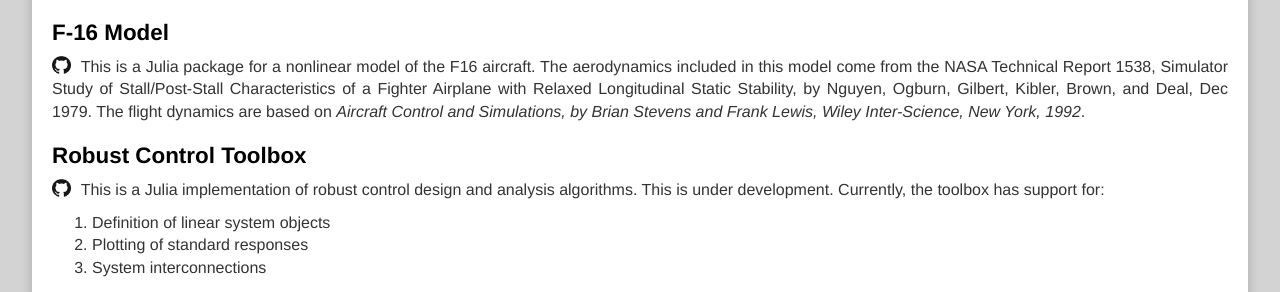
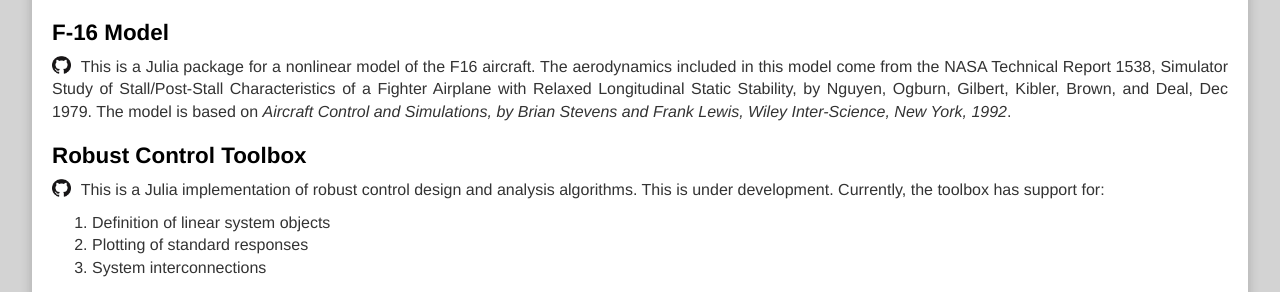
Before and after one commit to isrlab/isrlab.github.io, a Jekyll site: the page built from software.md, in a window 1280 px wide. Shown: the part 315-607 px from the top of the page. Built offline with Jekyll 4.4.1, drawn with Linux system fonts in a browser that asks for light colours; nearby versions of some CDN libraries.

Commit message:
Updated Software

```diff
--- a/software.md
+++ b/software.md
@@ -10,7 +10,7 @@
 [<img src="assets/images/GitHub-Mark-120px-plus.png"
      alt="GitHubicon"
      style="float: left; margin-right: 10px; height:14pt" />](https://github.com/isrlab/F16Model)
-This is a Julia package for a nonlinear model of the F16 aircraft. The aerodynamics included in this model come from the NASA Technical Report 1538, Simulator Study of Stall/Post-Stall Characteristics of a Fighter Airplane with Relaxed Longitudinal Static Stability, by Nguyen, Ogburn, Gilbert, Kibler, Brown, and Deal, Dec 1979. The flight dynamics are based on *Aircraft Control and Simulations, by Brian Stevens and Frank Lewis, Wiley Inter-Science, New York, 1992*.
+This is a Julia package for a nonlinear model of the F16 aircraft. The aerodynamics included in this model come from the NASA Technical Report 1538, Simulator Study of Stall/Post-Stall Characteristics of a Fighter Airplane with Relaxed Longitudinal Static Stability, by Nguyen, Ogburn, Gilbert, Kibler, Brown, and Deal, Dec 1979. The model is based on *Aircraft Control and Simulations, by Brian Stevens and Frank Lewis, Wiley Inter-Science, New York, 1992*.
 
 ## Robust Control Toolbox
 
```
